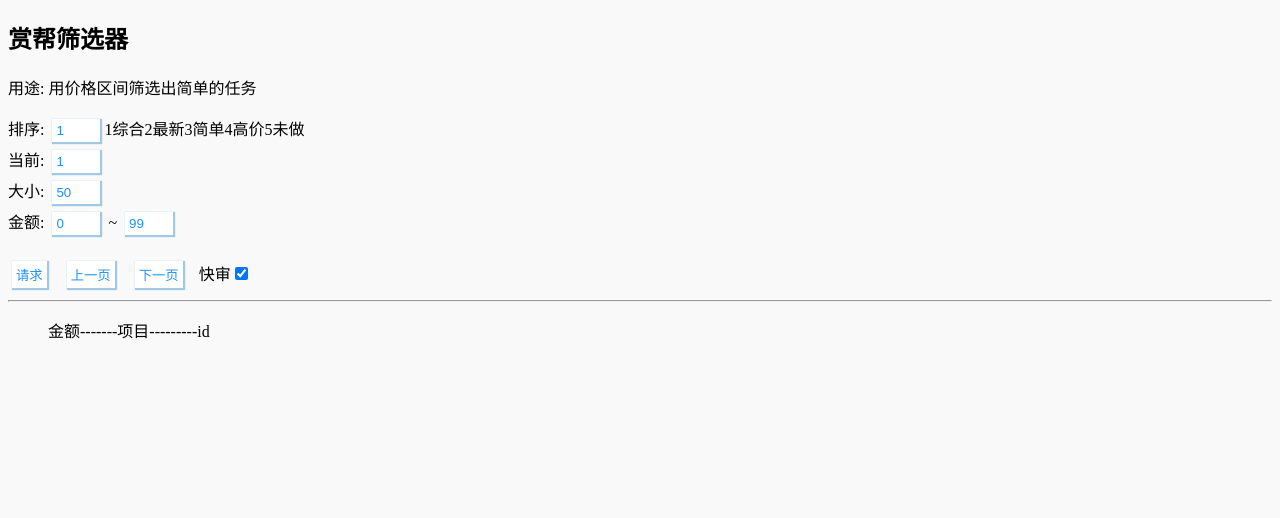
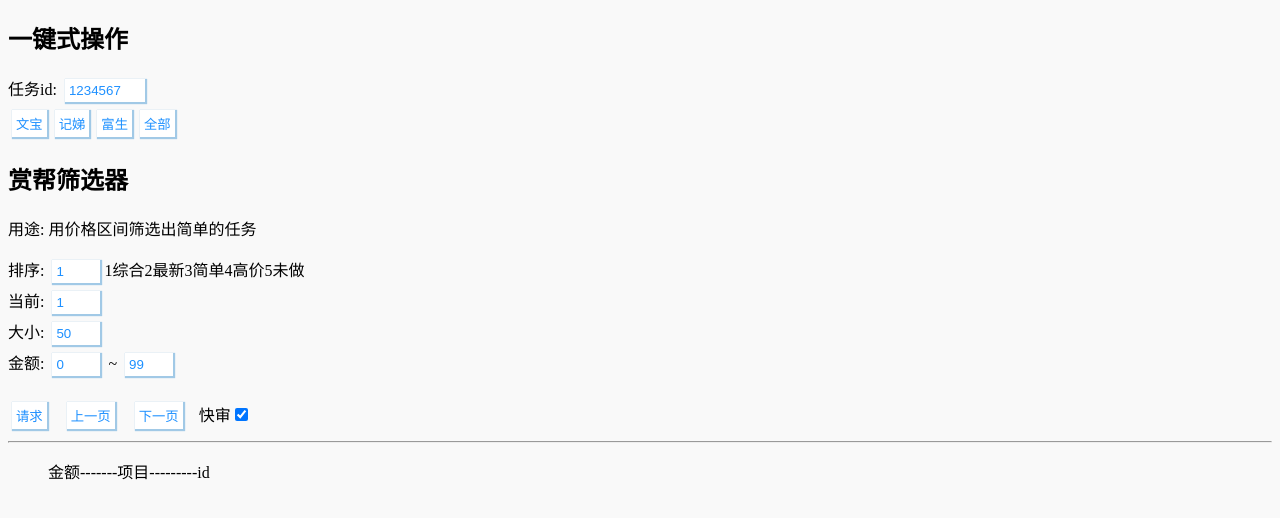
Before and after one commit to hishere/hishere.github.io, a plain HTML site: page shangb.html in a window 1280 px wide. Drawn offline with nearby package versions, Linux system fonts and the light colour scheme.

Commit message:
5月28日

```diff
--- a/shangb.html
+++ b/shangb.html
@@ -15,6 +15,9 @@
         .t {
             width: 3rem;
         }
+        .t1{
+            width: 5rem;
+        }
 
         .dcdcdc {
             background-color: #dcdcdc;
@@ -25,7 +28,12 @@
 </head>
 <body>
 <div id="app">
-
+    <h2>一键式操作</h2>
+    任务id: <input type="text" class="t1" v-model="taskId"/><br>
+    <button v-on:click="fetchWb">文宝</button>
+    <button v-on:click="fetchJd">记娣</button>
+    <button v-on:click="fetchFs">富生</button>
+    <button v-on:click="fetchAll">全部</button>
     <h2>赏帮筛选器</h2>
     <p>用途: 用价格区间筛选出简单的任务</p>
 <!--    <h3><a href="http://bnmh.ftvip.cn/4877987">下载</a></h3>-->
@@ -83,10 +91,54 @@
                 current: 1,
                 size: 50,
                 res: "",
-                odd: 0
+                odd: 0,
+                taskId: 1234567,
+                headers: {
+                    'Host': 'gateway.shangbangzhuan.com',
+                    'Connection': 'Keep-Alive',
+                    'Accept-Encoding': 'gzip',
+                    'User-Agent': 'okhttp/4.0.1',
+                    'uuid': '',
+                    'deviceInfo': '',
+                    'device': 'android',
+                    'version': '2.37'
+                },
+                fsId: 'eyJhbGciOiJIUzI1NiJ9.eyJvdGhlciI6ImIzNThiNTRkLWFlNDMtNDM1MS1iZDA0LTYzMTAzZjJlZGQzOSIsImxvZ2luVHlwZSI6MSwiYWNjb3VudFR5cGUiOjEsImlkIjo0ODc3OTg3fQ.dgSQfqSejLEZA5eI5DlCxgDd95lg9i-F-xjVuVqqeD8',
+                jdId: 'eyJhbGciOiJIUzI1NiJ9.eyJvdGhlciI6ImUxMTI1MWRhLWJjNTEtNDhhYi04NDJmLThhZTMxNTBlNDk0ZSIsImxvZ2luVHlwZSI6MSwiYWNjb3VudFR5cGUiOjEsImlkIjozNTk0NjExfQ.Ae6Y0MypR2fmTItY5hqPEEVc3jXpbjVwIEB36I_VllU',
+                wbId: 'eyJhbGciOiJIUzI1NiJ9.eyJvdGhlciI6IjdmNjdkZWMxLTZhYjAtNDQwOC1hYWU2LTc4M2VhYTZmOTk3NSIsImxvZ2luVHlwZSI6MSwiYWNjb3VudFR5cGUiOjEsImlkIjozNTc4MTc0fQ.Hr9_4Y9GB18mkFDoVsRpO8axzgF2qv1lQi36xQdW5f8',
+                realme: 'BRAND:realme,MODEL:RMX2117,VERSION:10,DEVICE:RMX2117CN,BOARD:oppo6853,NETWORK:NETWORK_WIFI',
+                redmi: 'BRAND:Redmi,MODEL:22041216C,VERSION:12,DEVICE:xaga,BOARD:xaga,NETWORK:NETWORK_WIFI'
             }
         },
         methods: {
+            fetchWb(){
+                let headers=this.headers;
+                headers["uuid"]=this.wbId;
+                headers["deviceInfo"]=this.realme;
+                let taskId=this.taskId;
+                fetch('http://gateway.shangbangzhuan.com/task/fetch/'+taskId, {headers: headers});
+
+            },
+            fetchJd(){
+                let headers=this.headers;
+                headers["uuid"]=this.jdId;
+                headers["deviceInfo"]=this.realme;
+                let taskId=this.taskId;
+                fetch('http://gateway.shangbangzhuan.com/task/fetch/'+taskId, {headers: headers});
+
+            },
+            fetchFs(){
+                let headers=this.headers;
+                headers["uuid"]=this.fsId;
+                headers["deviceInfo"]=this.redmi;
+                let taskId=this.taskId;
+                fetch('http://gateway.shangbangzhuan.com/task/fetch/'+taskId, {headers: headers});
+            },
+            fetchAll(){
+                this.fetchWb();
+                setTimeout(()=>{this.fetchJd()},500)
+                setTimeout(()=>{this.fetchFs()},1000)
+            },
             hallList() {
                 const that = this;
                 axios.get(that.url, {
```
Also changed, not shown: index.html (+1 -1 lines).
